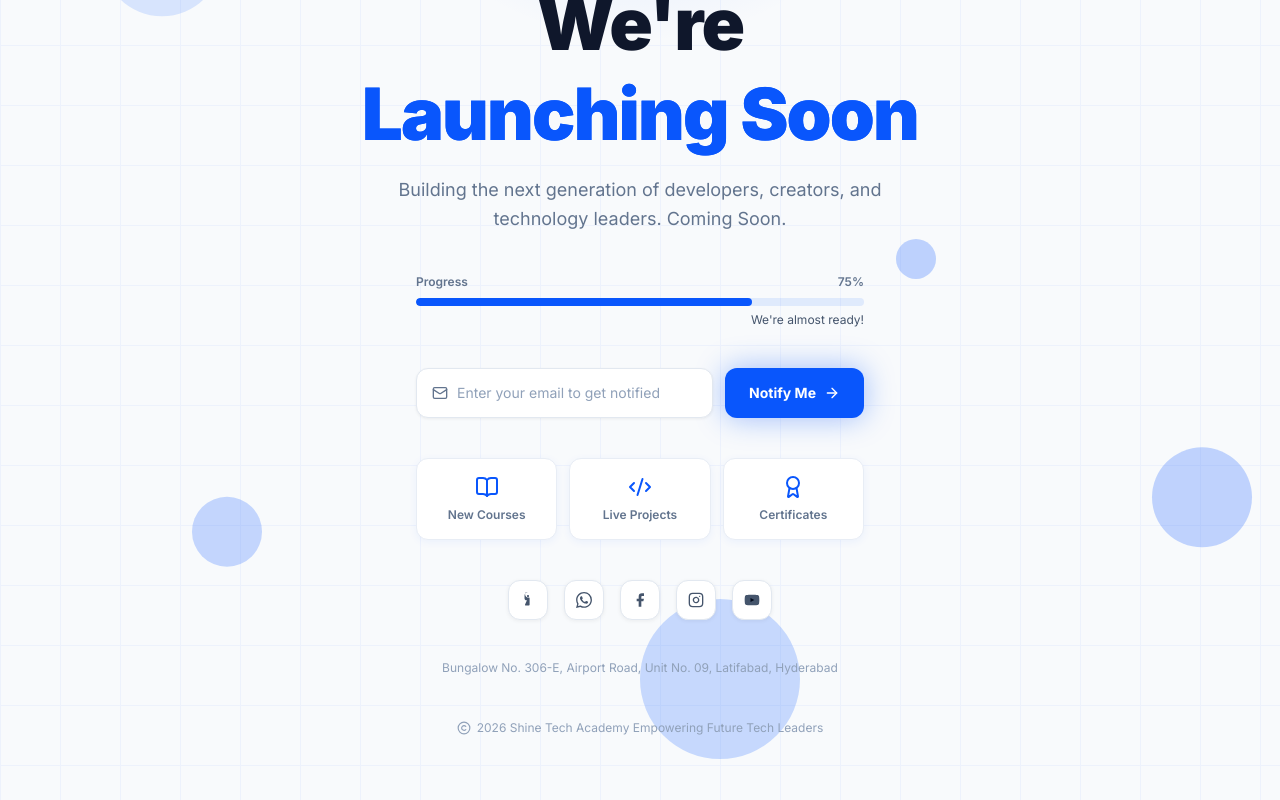
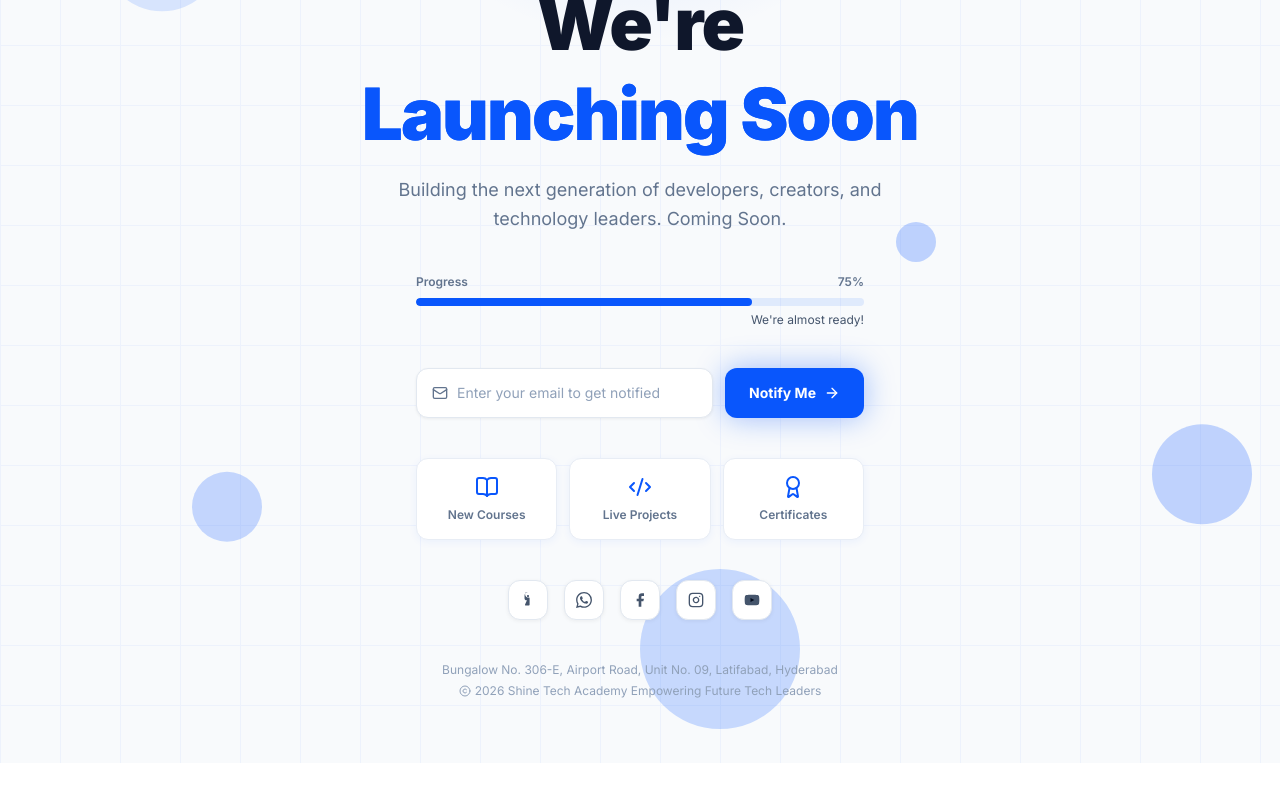
Before and after one commit to Asad-Khan-07/Shine-tech-academy, a React (Vite) app: page / in a window 1280 px wide. Shown: the part 255-1055 px from the top of the page. After the commit the page ends 1018 px from the top, so only its background shows below. Built offline with nearby package versions, Linux system fonts and the light colour scheme.

Commit message:
change in coming soon

```diff
--- a/src/pages/ComingSoon.jsx
+++ b/src/pages/ComingSoon.jsx
@@ -341,22 +341,20 @@ export default function ComingSoon() {
         </motion.div>
 
         {/* Footer note */}
-        <motion.p
+        <motion.div
           initial={{ opacity: 0 }}
           animate={{ opacity: 1 }}
           transition={{ delay: 1 }}
-          className="text-slate-400 text-xs text-center"
+          className="text-center space-y-1 px-6 sm:px-8"
         >
-          Bungalow No. 306-E, Airport Road, Unit No. 09, Latifabad, Hyderabad
-        </motion.p>
-        <motion.p
-          initial={{ opacity: 0 }}
-          animate={{ opacity: 1 }}
-          transition={{ delay: 1.1 }}
-          className="text-slate-400 flex items-center gap-1.5 text-xs text-center mt-1"
-        >
-          <Copyright size={14}/> {new Date().getFullYear()} Shine Tech Academy  Empowering Future Tech Leaders
-        </motion.p>
+          <p className="text-slate-400 text-[11px] sm:text-xs leading-relaxed">
+            Bungalow No. 306-E, Airport Road, Unit No. 09, Latifabad, Hyderabad
+          </p>
+          <p className="text-slate-400 text-[10px] sm:text-xs flex items-center justify-center gap-1 whitespace-nowrap">
+            <Copyright size={12} className="flex-shrink-0"/>
+            <span>{new Date().getFullYear()} Shine Tech Academy Empowering Future Tech Leaders</span>
+          </p>
+        </motion.div>
       </div>
     </div>
   )
```
